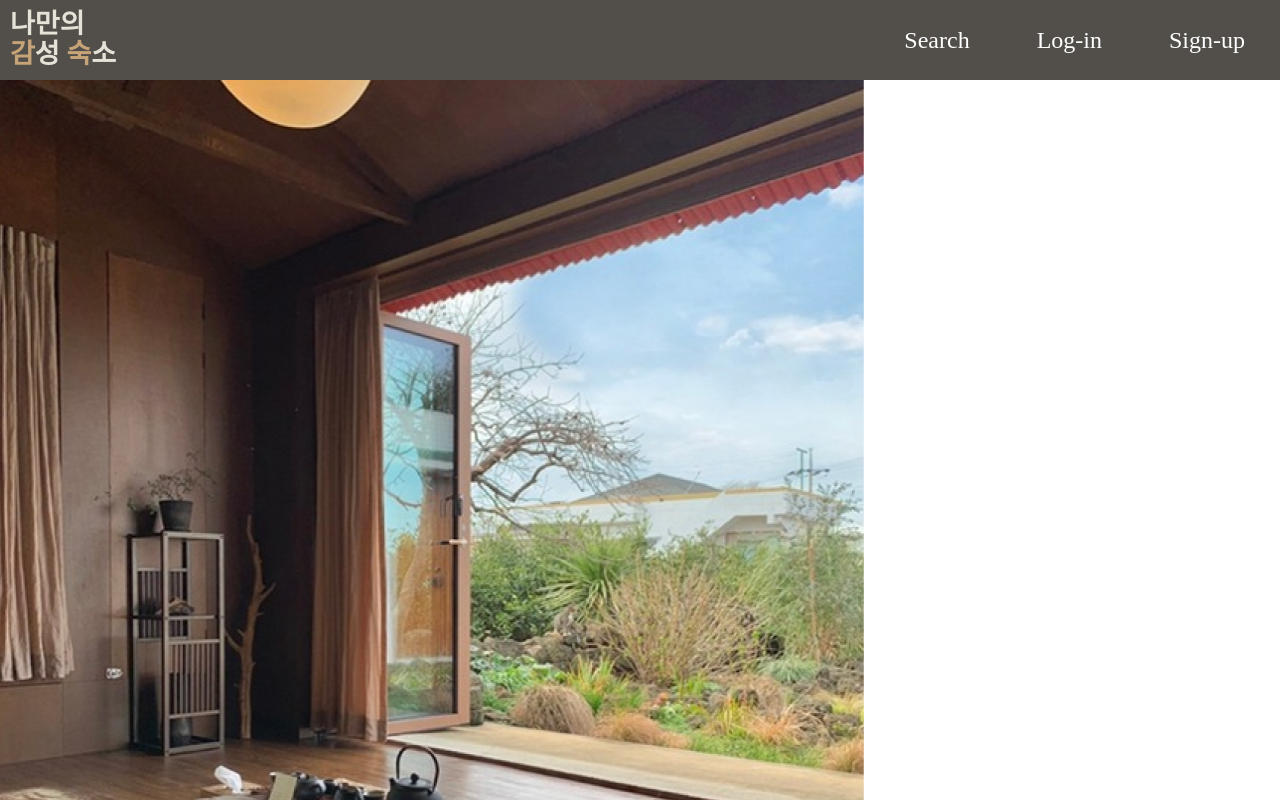
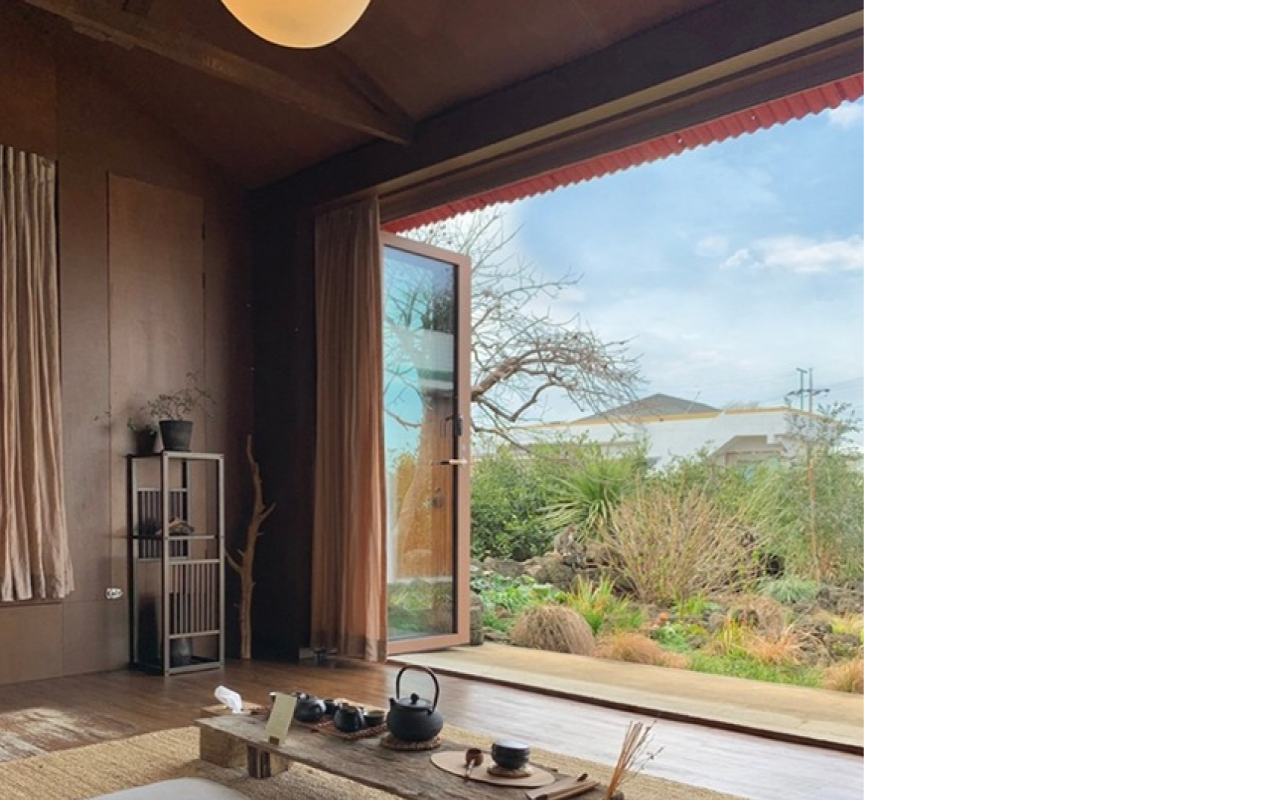
Before and after one commit to ywoo12321/KB_IT_Academy_4Team, a React (Create React App) app in the folder finalPJT/itsurlife/: page / in a window 1280 px wide. Shown: the top 800 px of the page. Built offline with nearby package versions, Linux system fonts and the light colour scheme.

Commit message:
feature/선우 from front

```diff
--- a/finalPJT/itsurlife/src/pages/LandingPage.js
+++ b/finalPJT/itsurlife/src/pages/LandingPage.js
@@ -13,7 +13,6 @@ import Landing8 from "../images/Landing8.png";
 import Landing9 from "../images/Landing9.png";
 import Landing10 from "../images/Landing10.png";
 import Footer from "../components/Footer";
-import NavBar from "../components/NavBar";
 
 const LandingPage = () => {
   const animatedItemDown1 = useScrollFadeIn("down", "1", "0");
@@ -35,7 +34,6 @@ const LandingPage = () => {
 
   return (
     <>
-      <NavBar />
       <WhiteBox>
         <BigImageBox>
           <img src={Landing1} width="864" height="1080" alt="Landing1" />
```
